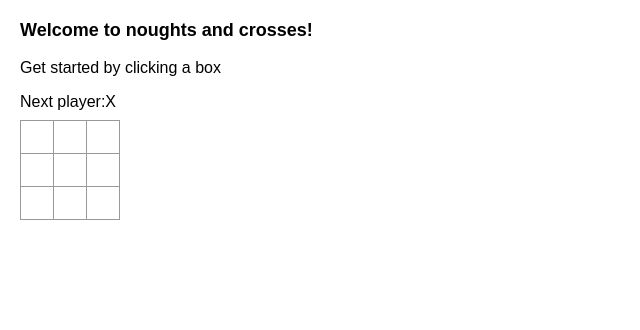
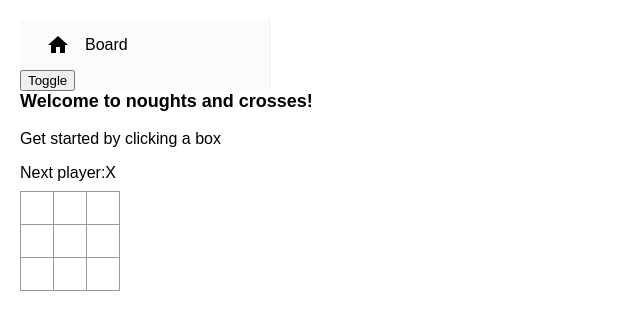
Before and after one commit to kialuna/cv-app, a React (Create React App) app: page / in a window 1280 px wide. Shown: the top 330 px of the page, without its empty margins (0-640 px from the left). Built offline with nearby package versions, Linux system fonts and the light colour scheme.

Commit message:
Started implementing react-pro-sidebar

```diff
--- a/package.json
+++ b/package.json
@@ -3,11 +3,15 @@
   "version": "0.1.0",
   "private": true,
   "dependencies": {
+    "@mui/icons-material": "^5.15.3",
+    "@mui/material": "^5.15.3",
     "@testing-library/jest-dom": "^5.17.0",
     "@testing-library/react": "^13.4.0",
     "@testing-library/user-event": "^13.5.0",
     "react": "^18.2.0",
     "react-dom": "^18.2.0",
+    "react-pro-sidebar": "^1.1.0-alpha.1",
+    "react-router-dom": "^6.21.1",
     "react-scripts": "5.0.1",
     "web-vitals": "^2.1.4"
   },
--- a/src/App.js
+++ b/src/App.js
@@ -1,95 +1,33 @@
 
 import { useState } from 'react';
+import Board  from "./xoxo.js"
+import { Home, Folder, Message } from '@mui/icons-material';
+import { Sidebar, Menu, MenuItem } from "react-pro-sidebar";
+import { BrowserRouter as Router, Switch, Route } from 'react-router-dom';
 
-function Square({value, onSquareClick}){
-  // const [value, setValue] = useState(null);
-  // function handleClick(){
-  //   console.log('clicked')
-  //   setValue('X')
-  // }
-  return (
-  <button
-    className='square'
-    onClick={onSquareClick}>
-      {value}
-      </button>)
-}
-
-export default function Board() {
-
-  const [squares, setSquares] = useState(Array(9).fill(null));
-
-  const [xISNext, setXIsNext] = useState(true);
-
-  function handleClick(i){
-    if (squares[i] || calculateWinner(squares)) {
-      return;
-    }
-    const nextSquares = squares.slice();
-    if (xISNext){
-      nextSquares[i]="X";
-    } else {
-      nextSquares[i]="O";
-    }
-    setSquares(nextSquares)
-    setXIsNext(!xISNext);
-
-  }
-
-  const winner =calculateWinner(squares);
-  let status;
-  if(winner){
-    status='Winner is:' + winner
-  } else {
-    status = 'Next player:' + (xISNext ? 'X' : 'O');
-  }
+export default function App() {
+const[collapsed, setCollapsed] = useState(false);
 
 
-  return (
-    <>
-      <h3>Welcome to noughts and crosses!</h3>
-      <p>Get started by clicking a box</p>
-    <div className='status'>{status}</div>
-      <div className="board-row">
-      <Square value={squares[0]} onSquareClick={() => handleClick(0)} />
-      <Square value={squares[1]} onSquareClick={() => handleClick(1)} />
-        <Square value={squares[2]} onSquareClick={() => handleClick(2)} />
-      </div>
-      <div className="board-row">
-        <Square value={squares[3]} onSquareClick={() => handleClick(3)} />
-        <Square value={squares[4]} onSquareClick={() => handleClick(4)} />
-        <Square value={squares[5]} onSquareClick={() => handleClick(5)} />
-      </div>
-      <div className="board-row">
-        <Square value={squares[6]} onSquareClick={() => handleClick(6)} />
-        <Square value={squares[7]} onSquareClick={() => handleClick(7)} />
-        <Square value={squares[8]} onSquareClick={() => handleClick(8)} />
-      </div>
-  </>
-  );
+const handleToggleSidebar = () => {
+    setCollapsed(!collapsed);
+};
+
+    return(
+        <>
+         <Sidebar collapsed={collapsed}>
+            <Menu>
+                <MenuItem icon={<Home/>}>Board</MenuItem>
+            </Menu>
+            <button onClick={handleToggleSidebar}>Toggle</button>
+        </Sidebar>
+        <Board/>
+        </>
+
+    // <Router>
+    //     <Switch>
+    //         <Route exact path="/" component={Board}/>
+    //     </Switch>
+    // </Router>
+    )
 }
-
-
-function calculateWinner(squares) {
-  const lines = [
-    [0, 1, 2],
-    [3, 4, 5],
-    [6, 7, 8],
-    [0, 3, 6],
-    [1, 4, 7],
-    [2, 5, 8],
-    [0, 4, 8],
-    [2, 4, 6]
-  ];
-  for (let i = 0; i < lines.length; i++) {
-    const [a, b, c] = lines[i];
-    if (squares[a] && squares[a] === squares[b] && squares[a] === squares[c]) {
-      return squares[a];
-    }
-  }
-  return null;
-}
-
-
-
-console.log()
--- a/src/index.js
+++ b/src/index.js
@@ -1,13 +1,13 @@
 import React from 'react';
 import ReactDOM from 'react-dom/client';
 import './index.css';
-import Board from './App';
+import App from './App';
 import reportWebVitals from './reportWebVitals';
 
 const root = ReactDOM.createRoot(document.getElementById('root'));
 root.render(
   <React.StrictMode>
-    <Board />
+    <App />
   </React.StrictMode>
 );
 
--- /dev/null
+++ b/src/xoxo.js
@@ -0,0 +1,95 @@
+
+import { useState } from 'react';
+
+function Square({value, onSquareClick}){
+  // const [value, setValue] = useState(null);
+  // function handleClick(){
+  //   console.log('clicked')
+  //   setValue('X')
+  // }
+  return (
+  <button
+    className='square'
+    onClick={onSquareClick}>
+      {value}
+      </button>)
+}
+
+export default function Board() {
+
+  const [squares, setSquares] = useState(Array(9).fill(null));
+
+  const [xISNext, setXIsNext] = useState(true);
+
+  function handleClick(i){
+    if (squares[i] || calculateWinner(squares)) {
+      return;
+    }
+    const nextSquares = squares.slice();
+    if (xISNext){
+      nextSquares[i]="X";
+    } else {
+      nextSquares[i]="O";
+    }
+    setSquares(nextSquares)
+    setXIsNext(!xISNext);
+
+  }
+
+  const winner =calculateWinner(squares);
+  let status;
+  if(winner){
+    status='Winner is:' + winner
+  } else {
+    status = 'Next player:' + (xISNext ? 'X' : 'O');
+  }
+
+
+  return (
+    <>
+      <h3>Welcome to noughts and crosses!</h3>
+      <p>Get started by clicking a box</p>
+    <div className='status'>{status}</div>
+      <div className="board-row">
+      <Square value={squares[0]} onSquareClick={() => handleClick(0)} />
+      <Square value={squares[1]} onSquareClick={() => handleClick(1)} />
+        <Square value={squares[2]} onSquareClick={() => handleClick(2)} />
+      </div>
+      <div className="board-row">
+        <Square value={squares[3]} onSquareClick={() => handleClick(3)} />
+        <Square value={squares[4]} onSquareClick={() => handleClick(4)} />
+        <Square value={squares[5]} onSquareClick={() => handleClick(5)} />
+      </div>
+      <div className="board-row">
+        <Square value={squares[6]} onSquareClick={() => handleClick(6)} />
+        <Square value={squares[7]} onSquareClick={() => handleClick(7)} />
+        <Square value={squares[8]} onSquareClick={() => handleClick(8)} />
+      </div>
+  </>
+  );
+}
+
+
+function calculateWinner(squares) {
+  const lines = [
+    [0, 1, 2],
+    [3, 4, 5],
+    [6, 7, 8],
+    [0, 3, 6],
+    [1, 4, 7],
+    [2, 5, 8],
+    [0, 4, 8],
+    [2, 4, 6]
+  ];
+  for (let i = 0; i < lines.length; i++) {
+    const [a, b, c] = lines[i];
+    if (squares[a] && squares[a] === squares[b] && squares[a] === squares[c]) {
+      return squares[a];
+    }
+  }
+  return null;
+}
+
+
+
+console.log()
```
Also changed, not shown: 1 other file (tests, documents, lock files or other folders).
